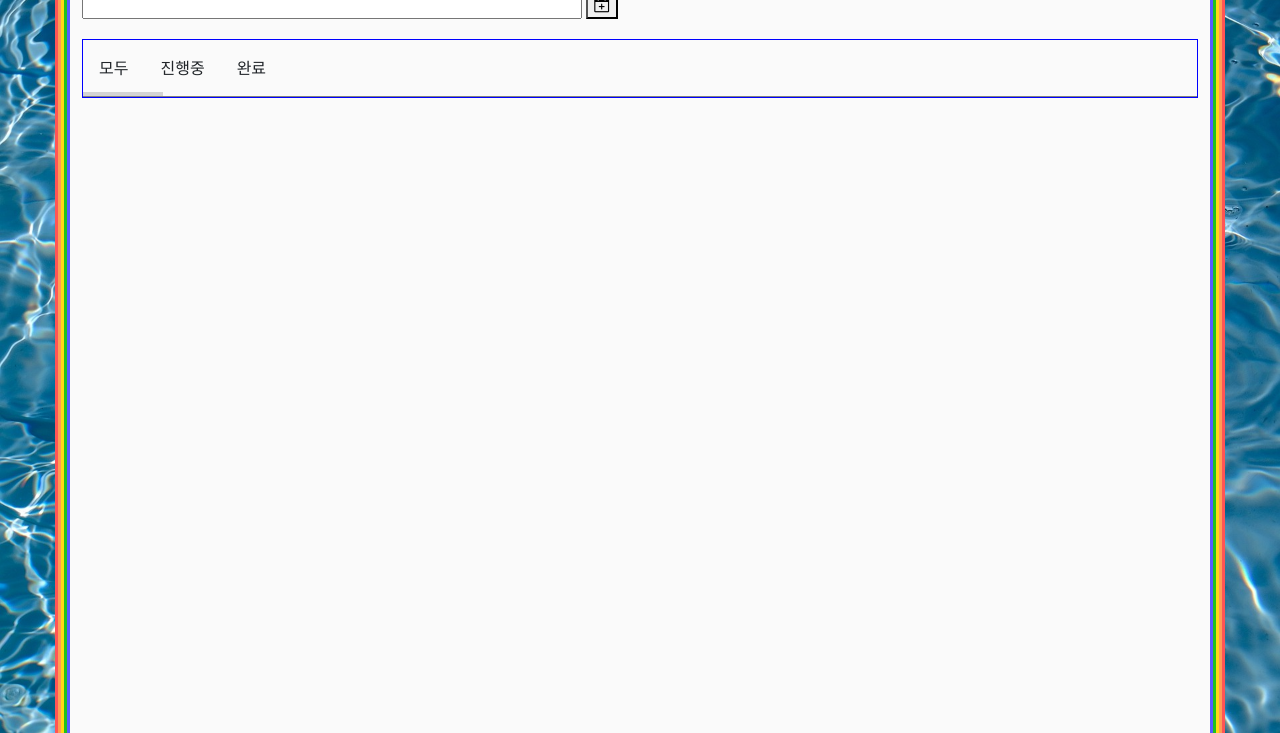
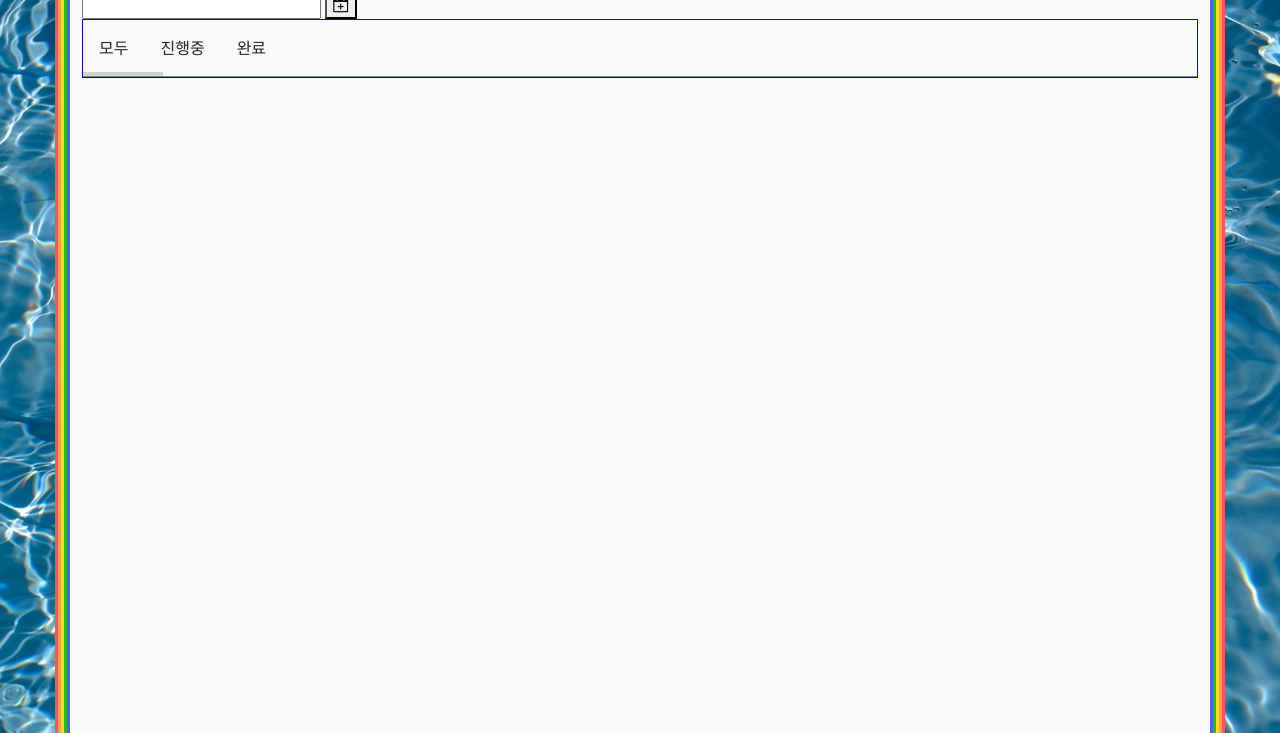
Before and after one commit to hydena03/noona-js-2, a plain HTML site: page index.html in a window 1280 px wide. Shown: the part 67-800 px from the top of the page. Drawn offline with nearby package versions, Linux system fonts and the light colour scheme.

Commit message:
second commit

```diff
--- a/style.css
+++ b/style.css
@@ -12,13 +12,7 @@ body{
 }
 
 
-.input-area{
-  height:50px;
-}
 
-.input{
-  width:500px;
-}
 .task-area{
   border:1px solid blue;
 }
```
